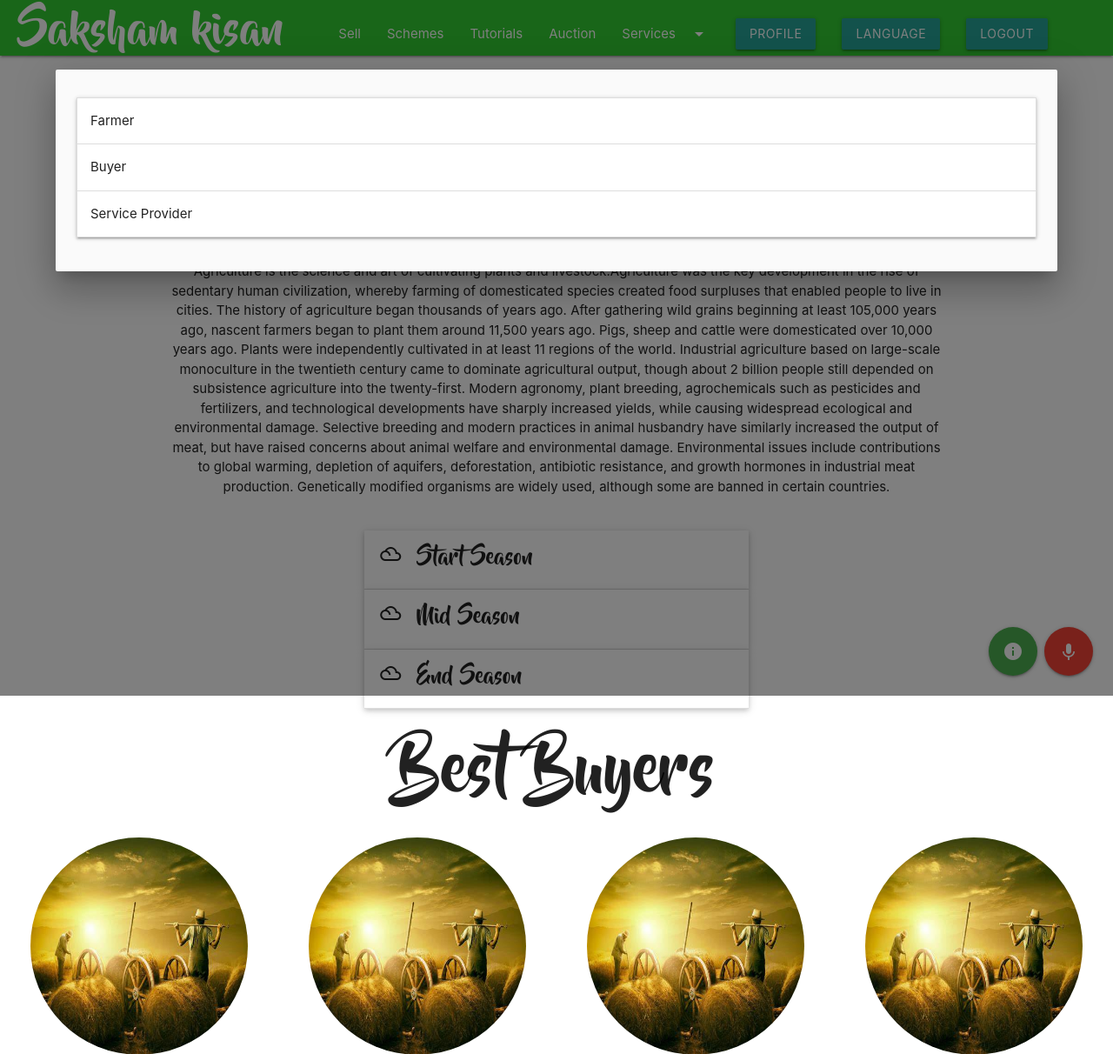
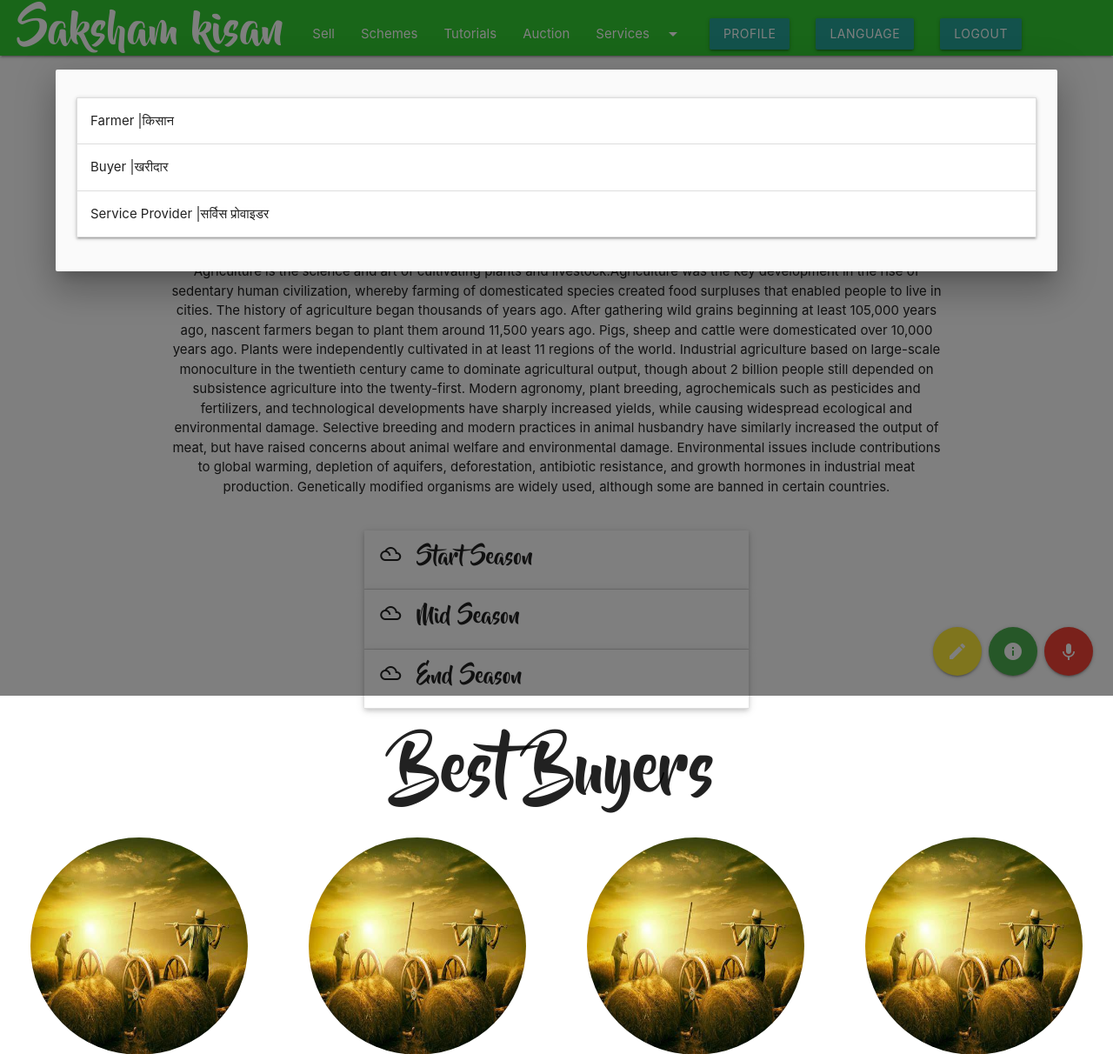
Before and after one commit to rahul18pandey/NC_GEU_MK100_MUSKETEERS, a Flask app: page /farmerhome in a window 1280 px wide, after a click on "info". Shown: the top 1212 px of the page at 87% size. Run offline with Flask 2, Linux system fonts and the light colour scheme; some libraries are stand-ins or nearby versions.

Commit message:
added language support

```diff
--- a/templates/farmerlayout.html
+++ b/templates/farmerlayout.html
@@ -99,17 +99,20 @@
                     kisan</a>
 
                 <ul class="right hide-on-med-and-down">
-                    <li class="only-to-farmer"><a href="/farmersell" id="navsell"><span lang-eng>Sell</span></a></li>
-                    <li class="only-to-farmer"><a href="/farmersell" id="navsell"><span class="lang-hin">बेचना</span></a></li>
-                    <li class="lang-eng"><a href="schemes.html">Schemes</a></li>
-                            <li class="lang-hin"><a href="schemes.html">योजनाओं</a></li>
-                            <li class="lang-eng"><a href="tutorials.html">Tutorials</a></li>
-                            <li class="lang-hin"><a href="tutorials.html">ट्यूटोरियल</a></li>
+                    <li class="only-to-farmer "><a href="/farmersell" id="navsell"><span class="lang-eng">Sell</span></a></li>
+                    <li class="only-to-farmer "><a href="/farmersell" id="navsell"><span class="lang-hin">बेचना</span></a></li>
+                    <li class="lang-eng"><a href="/schemes">Schemes</a></li>
+                            <li class="lang-hin"><a href="/schemes">योजनाओं</a></li>
+                            <li class="lang-eng"><a href="/tutorials">Tutorials</a></li>
+                            <li class="lang-hin"><a href="/tutorials">ट्यूटोरियल</a></li>
                     <li class="only-to-farmer"><a href="/farmerauction" id="navauction"><span class="lang-eng">Auction</span></a></li>
                     <li class="only-to-farmer"><a href="/farmerauction" id="navauction"><span class="lang-hin">नीलामी</span></a></li>
                     <!--		   Dropdown Trigger -->
-                    <li class="only-to-farmer"><a class="dropdown-trigger" href="#!" data-target="dropdown1" >Services<i
-                                class="material-icons right" id="navservices">arrow_drop_down</i></a></li>
+                    <li class="only-to-farmer"><a class="dropdown-trigger" href="#!" data-target="dropdown1" ><span class="lang-eng">Services<i
+                                class="material-icons right" id="navservices">arrow_drop_down</i></span></a></li>
+                    <li class="only-to-farmer"><a class="dropdown-trigger" href="#!" data-target="dropdown1" ><span class="lang-hin">सेवाओं<i
+                                    class="material-icons right" id="navservices">arrow_drop_down</i></span></a></li>
+
                     <li class="only-to-farmer"><a class="waves-effect waves-light btn" href="/farmerprofile" id="navprofile">Profile</a></li>
                     <li class="lang-hin"><a class="waves-effect waves-light btn" onclick="languageChanger()">भाषा</a></li>
                     <li class="lang-eng"><a class="waves-effect waves-light btn" onclick="languageChanger()">LANGUAGE</a></li>
@@ -123,13 +126,13 @@
         <ul class="hide-on-med-and-up">
             <ul id="slide-out" class="sidenav ">
                 <li class="only-to-farmer"><a href="/farmersell">Sell</a></li>
-                <li class="lang-eng"><a href="schemes.html">Schemes</a></li>
-                            <li class="lang-hin"><a href="schemes.html">योजनाओं</a></li>
-                            <li class="lang-eng"><a href="tutorials.html">Tutorials</a></li>
-                            <li class="lang-hin"><a href="tutorials.html">ट्यूटोरियल</a></li>
-                <li class="only-to-farmer"><a href="farmerauction.html">Auction</a></li>
+                <li class="lang-eng"><a href="/schemes">Schemes</a></li>
+                            <li class="lang-hin"><a href="/schemes">योजनाओं</a></li>
+                            <li class="lang-eng"><a href="/tutorials">Tutorials</a></li>
+                            <li class="lang-hin"><a href="/tutorials">ट्यूटोरियल</a></li>
+                <li class="only-to-farmer"><a href="/farmerauction">Auction</a></li>
                 <li class="only-to-farmer"><a class="dropdown-trigger" href="#!" data-target="dropdown2">Services<i class="material-icons right">arrow_drop_down</i></a></li>
-                <li class="only-to-farmer"><a class="waves-effect waves-light btn" href="farmerprofile.html">Profile</a></li>
+                <li class="only-to-farmer"><a class="waves-effect waves-light btn" href="/farmerprofile">Profile</a></li>
                 <li><a class="waves-effect waves-light btn" id="lang_btn2" onclick="languageChanger()">भाषा</a></li>
                 <ul id="lgin_show" class="right hide-on-med-and-down" >
                     <li><a class="waves-effect waves-light btn" href="#" onclick="logout()">Logout</a></li>
@@ -167,12 +170,26 @@
 
       </div>
 
+
       <div class="fixed-action-btn modal-trigger" href="#modal1" style="float: left; margin-right: 5%;">
         <a class="btn-floating btn-large green" >
           <i class="large material-icons">info</i>
         </a>
 
       </div>
+
+      <div class="fixed-action-btn" style="float: left; margin-right: 10%;">
+        <a class="btn-floating btn-large yellow">
+          <i class="large material-icons">mode_edit</i>
+        </a>
+        <ul>
+          <li onclick="window.open('/chat'+'?user='+userEmail)"><a class="btn-floating blue"><i class="material-icons">chat</i></a></li>
+
+          <li><a class="btn-floating pink"><i class="material-icons">cloud_queue</i></a></li>
+
+        </ul>
+      </div>
+
 
 
 
@@ -195,90 +212,90 @@
       <a href="#!" class="modal-close waves-effect waves-green btn-flat">Agree</a>
     </div> -->
 
-
     <ul class="collapsible">
         <li>
-          <div class="collapsible-header">Farmer</div>
+          <div class="collapsible-header">Farmer |किसान</div>
           <div class="collapsible-body"><span>
                <ul>
-                   <h4 style="margin-top: 1%;margin-bottom: 1%;">Step 1:Register</h4>
-                   <li style="font-size: 20px;">Do fill all the asked credentials.(for new user) </li>
-                   <li><img src="{{url_for('static', filename = 'theme_images/how_to/Register1.jpg')}}" alt="" srcset=""></li>
-                   <h4 style="margin-top: 1%;margin-bottom: 1%;">Step 2:Login</h4>
-                   <li style="font-size: 20px;">Enter the valid credentials. </li>
-                   <li><img src="{{url_for('static', filename = 'theme_images/how_to/Login1.jpg')}}" alt="" srcset=""></li>
-                   <h4 style="margin-top: 1%;margin-bottom: 1%;">Step 3:Home Page</h4>
-                   <li><img src="{{url_for('static', filename = 'theme_images/how_to/Home.jpg')}}" alt="" srcset=""></li>
-                   <h4 style="margin-top: 1%;margin-bottom: 1%;">Step 4:Sell</h4>
-                   <li style="font-size: 20px;">Here crop of farmer is added:</li>
-                   <li style="font-size: 20px;"><u><h5>crop-type</h5></u>crop farmer has grown</li>
-                   <li style="font-size: 20px;"><u><h5>auction date</h5></u>date of auction(bidding)</li>
-                   <li style="font-size: 20px;"><u><h5>view date</h5></u>date till which crops can be visit(physically)</li>
-                   <li style="font-size: 20px;"><u><h5>quantity</h5></u>quantity of crops</li>
-                   <li style="font-size: 20px;"><u><h5>base price</h5></u>minimum price set by farmer</li>
+                <h4 style="margin-top: 1%;margin-bottom: 1%;">Step 1:Register<span class="lang-hin">पंजीकृत करें</h4>
+                <li style="font-size: 20px;">Do fill all the asked credentials.(for new user)|सभी पूछे गए परिचय पत्र भरें। (नए उपयोगकर्ता के लिए) </li>
+                <li><img src="{{url_for('static', filename = 'theme_images/how_to/Register1.jpg')}}" alt="" srcset=""></li>
+                <h4 style="margin-top: 1%;margin-bottom: 1%;">Step 2:Login|लॉगिन</h4>
+                <li style="font-size: 20px;">Enter the valid credentials. |वैध परिचय पत्र दर्ज करें।</li>
+                <li><img src="{{url_for('static', filename = 'theme_images/how_to/Login1.jpg')}}" alt="" srcset=""></li>
+                <h4 style="margin-top: 1%;margin-bottom: 1%;">Step 3:Home Page |होम पेज</h4>
+                <li><img src="{{url_for('static', filename = 'theme_images/how_to/home.jpg')}}" alt="" srcset=""></li>
+                   <h4 style="margin-top: 1%;margin-bottom: 1%;">Step 4:Sell |बेचना</h4>
+                   <li style="font-size: 20px;">Here crop of farmer is added: |यहां किसान की फसल जोड़ी जाती है:</li>
+                   <li style="font-size: 20px;"><u><h5>crop-type</h5></u>crop farmer has grown|<u><h5>फसल-प्रकार</h5></u>किसान की फसल</li>
+                   <li style="font-size: 20px;"><u><h5>auction date</h5></u>date of auction(bidding)|<u><h5>नीलामी की तारीख</h5></u>नीलामी की तारीख (बोली)</li>
+                   <li style="font-size: 20px;"><u><h5>view date</h5></u>date till which crops can be visit(physically)<span class="lang-hin"><u><h5>देखने की तारीख</h5></u>आज तक कि कौन सी फसलों की यात्रा की जा सकती है (शारीरिक रूप से)</li>
+                   <li style="font-size: 20px;"><u><h5>quantity</h5></u>quantity of crops<span class="lang-hin"><u><h5>मात्रा</h5></u>फसलों की मात्रा</li>
+                   <li style="font-size: 20px;"><u><h5>base price</h5></u>minimum price set by farmer<span class="lang-hin"><u><h5>आधार मूल्य</h5></u>किसान द्वारा निर्धारित न्यूनतम मूल्य</li>
 
 
                    <li><img src="{{url_for('static', filename = 'theme_images/how_to/sell.jpg')}}" alt="" srcset=""></li>
-                   <h4 style="margin-top: 1%;margin-bottom: 1%;">Step 5:Auction</h4>
-                   <li style="font-size: 20px;">click on enter auction to enter the auction. </li>
+                   <h4 style="margin-top: 1%;margin-bottom: 1%;">Step 5:Auction |नीलामी</h4>
+                   <li style="font-size: 20px;">click on enter auction to enter the auction. |नीलामी में प्रवेश करने के लिए एंटर ऑक्शन पर क्लिक करें। </li>
                    <li><img src="{{url_for('static', filename = 'theme_images/how_to/fauction.jpg')}}" alt="" srcset=""></li>
-                   <li style="font-size: 20px;">To enter in auction click the "enter auction" and then click the timer button to start the auction  </li>
+                   <li style="font-size: 20px;">To enter in auction click the "enter auction" and then click the timer button to start the auction <span class="lang-hin">नीलामी में प्रवेश करने के लिए क्लिक करें "नीलामी में प्रवेश करें" और फिर नीलामी शुरू करने के लिए टाइमर बटन पर क्लिक करें</li>
 
                    <li><img src="{{url_for('static', filename = 'theme_images/how_to/fbidding.jpg')}}" alt="" srcset=""></li>
-                   <li style="font-size: 20px;">click the remove button if you want to remove that buyer from auction. </li>
-                   <h4 style="margin-top: 1%;margin-bottom: 1%;">Step 6:Schemes</h4>
-                   <li style="font-size: 20px;"><u><h5>select your state</h5></u>show the schemes for specific states</li>
-                   <li style="font-size: 20px;"><u><h5>bank loans</h5></u>schemes for loans from banks</li>
-                   <li style="font-size: 20px;"><u><h5>insurance</h5></u>insurance facilities provided by govt.</li>
+                   <li style="font-size: 20px;">click the remove button if you want to remove that buyer from auction.<span class="lang-hin"> यदि आप नीलामी से उस खरीदार को हटाना चाहते हैं तो हटाने वाले बटन पर क्लिक करें।</li>
+                   <h4 style="margin-top: 1%;margin-bottom: 1%;">Step 6:Schemes><span class="lang-hin">योजनाओं</h4>
+                   <li style="font-size: 20px;"><u><h5>select your state</h5></u>show the schemes for specific states<span class="lang-hin"><u><h5>अपने राज्य का चयन करें</h5></u>विशिष्ट राज्यों के लिए योजनाओं को दिखाएं</li>
+                   <li style="font-size: 20px;"><u><h5>bank loans</h5></u>schemes for loans from banks<span class="lang-hin"><u><h5>बैंक ऋण</h5></u>बैंकों से ऋण के लिए योजनाएं</li>
+                   <li style="font-size: 20px;"><u><h5>insurance</h5></u>insurance facilities provided by govt.<span class="lang-hin"><u><h5>बीमा</h5></u>सरकार द्वारा प्रदान की जाने वाली बीमा सुविधाएं</li>
                    <li><img src="{{url_for('static', filename = 'theme_images/how_to/schemes.jpg')}}" alt="" srcset=""></li>
-                   <h4 style="margin-top: 1%;margin-bottom: 1%;">Step 5:Tutorials</h4>
-                   <li style="font-size: 20px;">tutorials for high yielding (seasonwise).</li>
+                   <h4 style="margin-top: 1%;margin-bottom: 1%;">Step 5:Tutorials<span class="lang-hin">ट्यूटोरियल</h4>
+                   <li style="font-size: 20px;">tutorials for high yielding (seasonwise).<span class="lang-hin">उच्च उपज के लिए ट्यूटोरियल। (मौसमी)</li>
                    <li><img src="{{url_for('static', filename = 'theme_images/how_to/tutorials.jpg')}}" alt="" srcset=""></li>
-                   <h4 style="margin-top: 1%;margin-bottom: 1%;">Step 5:Services</h4>
-                   <li style="font-size: 20px;">when you click services options, following services will be shown:</li>
+                   <h4 style="margin-top: 1%;margin-bottom: 1%;">Step 5:Services<span class="lang-hin">सेवाओं</h4>
+                   <li style="font-size: 20px;">when you click services options, following services will be shown:|जब आप सेवाओं के विकल्पों पर क्लिक करते हैं, तो निम्नलिखित सेवाएं दिखाई जाएंगी:</li>
 
                    <li><img src="{{url_for('static', filename = 'theme_images/how_to/Services.jpg')}}" alt="" srcset=""></li>
-                   <li style="font-size: 20px;"><u><h5>Fertilisers</h5></u>others also have same UI.</li>
+                   <li style="font-size: 20px;"><u><h5>Fertilisers</h5></u>others also have same UI.<span class="lang-hin"><u><h5>उर्वरक</h5></u>दूसरों को भी एक ही यूआई है ।</li>
                    <li><img src="{{url_for('static', filename = 'theme_images/how_to/Fertilisers.jpg')}}" alt="" srcset=""></li>
 
-               </ul>
-                </span></div>
+               </ul></span>>
+                </div>
         </li>
         <li>
-          <div class="collapsible-header">Buyer</div>
+          <div class="collapsible-header">Buyer |खरीदार</div>
           <div class="collapsible-body"><span>
               <ul>
                    <h4 style="margin-top: 1%;margin-bottom: 1%;">Step 1:Register</h4>
+                   <h4 style="margin-top: 1%;margin-bottom: 1%;">Step 1:<span class="lang-hin">पंजीकृत करें</h4>
                    <li style="font-size: 20px;">Do fill all the asked credentials.(for new user) </li>
                    <li><img src="{{url_for('static', filename = 'theme_images/how_to/Register1.jpg')}}" alt="" srcset=""></li>
-                   <h4 style="margin-top: 1%;margin-bottom: 1%;">Step 2:Login</h4>
-                   <li style="font-size: 20px;">Enter the valid credentials. </li>
+                   <h4 style="margin-top: 1%;margin-bottom: 1%;">Step 2:Login|लॉगिन</h4>
+                   <li style="font-size: 20px;">Enter the valid credentials. |वैध परिचय पत्र दर्ज करें।</li>
                    <li><img src="{{url_for('static', filename = 'theme_images/how_to/Login1.jpg')}}" alt="" srcset=""></li>
-                   <h4 style="margin-top: 1%;margin-bottom: 1%;">Step 3:Home Page</h4>
+                   <h4 style="margin-top: 1%;margin-bottom: 1%;">Step 3:Home Page |होम पेज</h4>
                    <li><img src="{{url_for('static', filename = 'theme_images/how_to/bhome.jpg')}}" alt="" srcset=""></li>
-                   <h4 style="margin-top: 1%;margin-bottom: 1%;">Step 4:Buy</h4>
-                   <li style="font-size: 20px;">Here crop of farmer is added:</li>
-                   <li style="font-size: 20px;"><u><h5>crop-type</h5></u>crop buyer wanted.</li>
+                   <h4 style="margin-top: 1%;margin-bottom: 1%;">Step 4:Buy|खरीद</h4>
+                   <li style="font-size: 20px;">Here crop that buyer wanted is added:|यहां फसल है कि खरीदार चाहता था जोड़ा जाता है:</li>
+                   <li style="font-size: 20px;"><u><h5>crop-type</h5></u>crop buyer wanted.|<u><h5>फसल-प्रकार</h5></u>फसल खरीदार चाहता था।</li>
 
-                   <li style="font-size: 20px;"><u><h5>quantity</h5></u>quantity of crops</li>
+                   <li style="font-size: 20px;"><u><h5>quantity</h5></u>quantity of crops |<u><h5>मात्रा</h5></u>फसलों की मात्रा </li>
 
 
 
                    <li><img src="{{url_for('static', filename = 'theme_images/how_to/sell.jpg')}}" alt="" srcset=""></li>
-                   <h4 style="margin-top: 1%;margin-bottom: 1%;">Step 5:Auction</h4>
-                   <li style="font-size: 20px;">click on enter auction to enter the auction. </li>
+                   <h4 style="margin-top: 1%;margin-bottom: 1%;">Step 5:Auction |नीलामी</h4>
+                   <li style="font-size: 20px;">click on enter auction to enter the auction. |नीलामी में प्रवेश करने के लिए एंटर ऑक्शन पर क्लिक करें। </li>
                    <li><img src="{{url_for('static', filename = 'theme_images/how_to/bauction.jpg')}}" alt="" srcset=""></li>
 
-                   <li style="font-size: 20px;"> place you bid in blank input. </li>
+                   <li style="font-size: 20px;"> place you bid in blank input. | आप खाली इनपुट में बोली जगह है। </li>
                    <li><img src="{{url_for('static', filename = 'theme_images/how_to/bbidding.jpg')}}" alt="" srcset=""></li>
 
 
-               </ul>
-          </span></div>
+               </ul></span>>
+          </div>
         </li>
         <li>
-          <div class="collapsible-header">Service Provider</div>
-          <div class="collapsible-body"><span></span></div>
+          <div class="collapsible-header">Service Provider |सर्विस प्रोवाइडर</div>
+          <div class="collapsible-body"><span></div>
         </li>
       </ul>
   </div>
```
